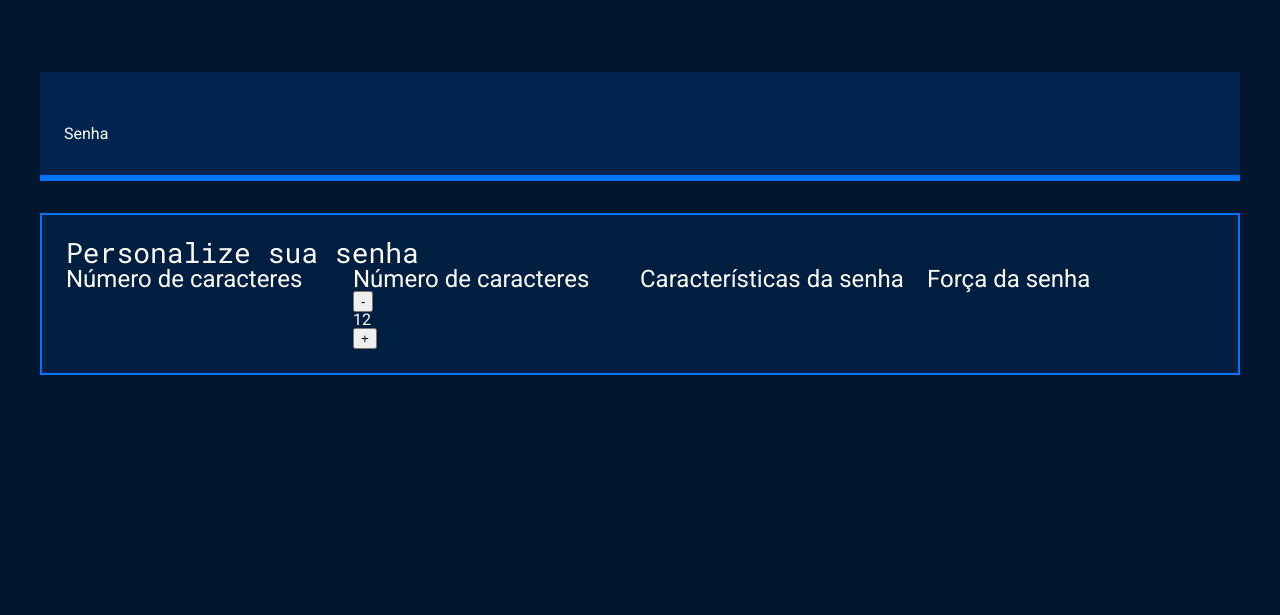
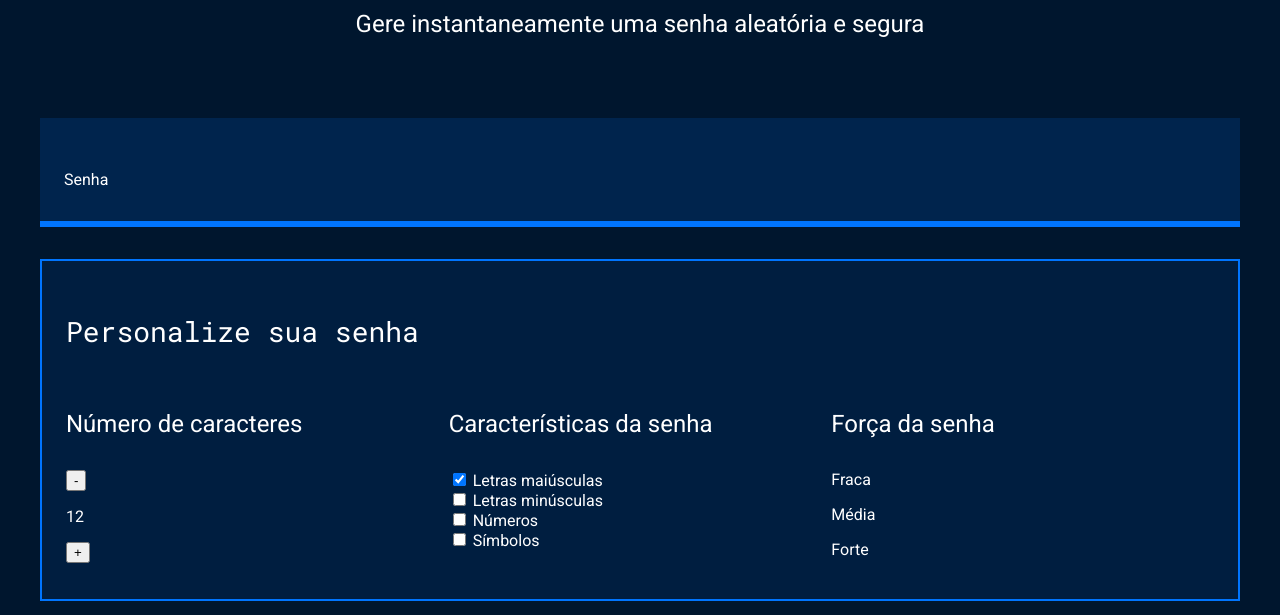
Before and after one commit to Celiana123/senhas-digitais, a plain HTML site: page index.html in a window 1280 px wide. Shown: the part 185-800 px from the top of the page. Drawn offline with Linux system fonts and the light colour scheme.

Commit message:
Update index.html

```diff
--- a/index.html
+++ b/index.html
@@ -1,31 +1,26 @@
 <!DOCTYPE html>
 <html lang="pt-br">
-
 <head>
 <meta charset="UTF-8">
 <meta name="viewport" content="width=device-width, initial-scale=1.0">
 <title>Gerador de senha</title>
-    <link rel="stylesheet" href="reset.css">
 <link rel="stylesheet" href="style.css">
 </head>
-
 <body>
 <section class="conteudo">
 <div class="conteudo-titulo">
-            <img src="img/cadeado.svg" alt="cadeado fechado">
+<img src="unlock.svg" alt="cadeado fechado">
 <h2 class="titulo-principal">Gerador de senhas</h2>
 <h3 class="titulo-secundario">Gere instantaneamente uma senha aleatória e segura</h3>
 </div>
 <div class="conteudo-senha">
 <label for="senha">Senha</label>
-            <input name="senha" type="text" id="campo-senha">
+<input name="senha" type="text" id="campo-senha" readonly>
 </div>
 <div class="parametro">
 <h3 class="parametro-titulo">Personalize sua senha</h3>
 <div class="parametro-coluna__senha">
 <div class="parametro-senha">
-                    <h4 class="parametro-senha__titulo">Número de caracteres</h4>
-                </div>   <div class="parametro-senha">
 <h4 class="parametro-senha__titulo">Número de caracteres</h4>
 <div class="parametro-senha-botoes">
 <button class="parametro-senha__botao">-</button>
@@ -35,13 +30,38 @@
 </div>
 <div class="parametro-senha">
 <h4 class="parametro-senha__titulo">Características da senha</h4>
+<div class="parametro-senha-checkbox">
+<input name="maiusculo" type="checkbox" class="checkbox" checked>
+<label for="maiusculo">Letras maiúsculas</label>
+</div>
+<div class="parametro-senha-checkbox">
+<input name="minusculo" type="checkbox" class="checkbox">
+<label for="minusculo">Letras minúsculas</label>
+</div>
+<div class="parametro-senha-checkbox">
+<input name="numero" type="checkbox" class="checkbox">
+<label for="numero">Números</label>
+</div>
+<div class="parametro-senha-checkbox">
+<input name="simbolo" type="checkbox" class="checkbox">
+<label for="simbolo">Símbolos</label>
+</div>
 </div>
 <div class="parametro-senha">
+
 <h4 class="parametro-senha__titulo">Força da senha</h4>
+<div class="barra"></div>
+<div class="forca fraca"></div>
+<div class="parametro-senha-textos">
+<p>Fraca</p>
+<p>Média</p>
+<p>Forte</p>
+</div>
+<p class="entropia"></p>
 </div>
 </div>
 </div>
 </section>
+<script src="main.js"></script>
 </body>
-
 </html>
```
Lines whose indentation alone changed are shown as unchanged.
